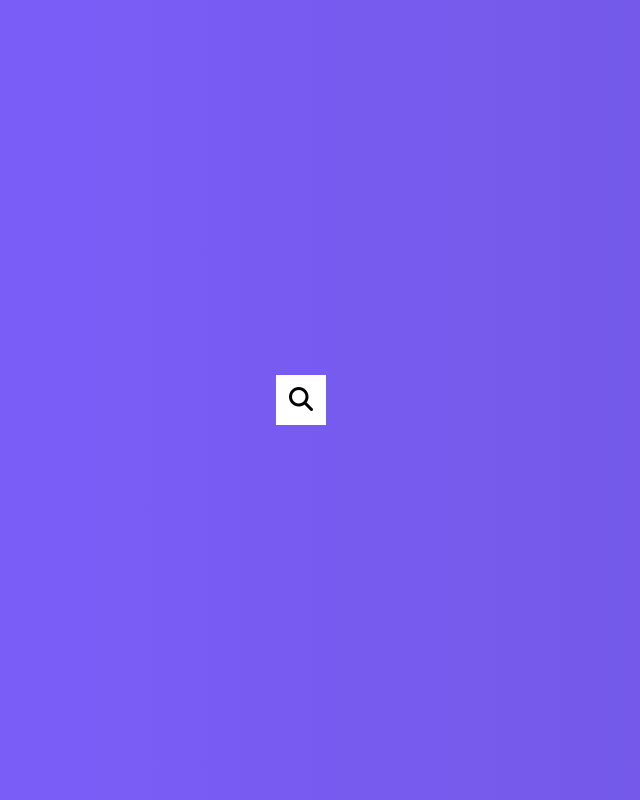
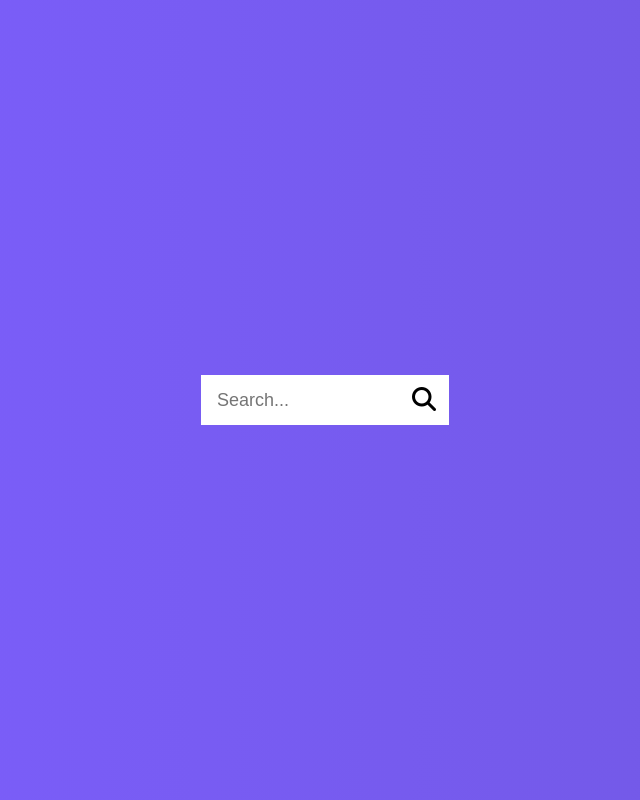
Before and after one commit to andrewteece/Search-Widget, a plain HTML site: page index.html in a window 1280 px wide. Both pictures are taken after a click on the button 640 px from the left and 400 px from the top of the page. Shown: the whole page, without its empty margins (339-979 px from the left). Drawn offline with Linux system fonts and the light colour scheme.

Commit message:
js script complete

```diff
--- a/script.js
+++ b/script.js
@@ -0,0 +1,8 @@
+const search = document.querySelector('.search')
+const btn = document.querySelector('.btn')
+const input = document.querySelector('.search__input')
+
+btn.addEventListener('click', () => {
+    search.classList.toggle('active')
+    input.focus()
+})
--- a/style.css
+++ b/style.css
@@ -32,7 +32,7 @@ body {
 }
 
 .btn {
-  background-color: #fff;
+  background-color: hsl(0, 0%, 100%);
   border: 0;
   font-size: 1.5rem;
   position: absolute;
@@ -40,7 +40,7 @@ body {
   left: 0;
   height: 3.125rem;
   width: 3.125rem;
-  transition: transform 0, 3s ease;
+  transition: transform 0.3s ease;
   cursor: pointer;
 }
 
```
